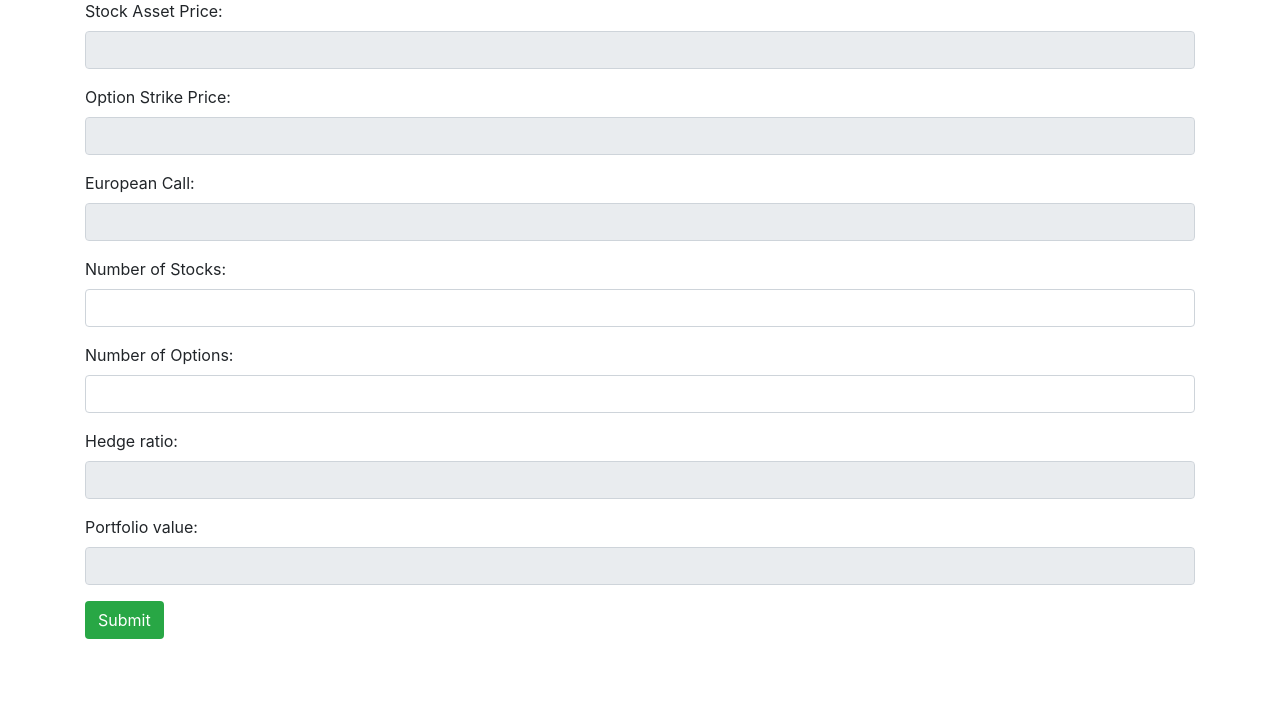
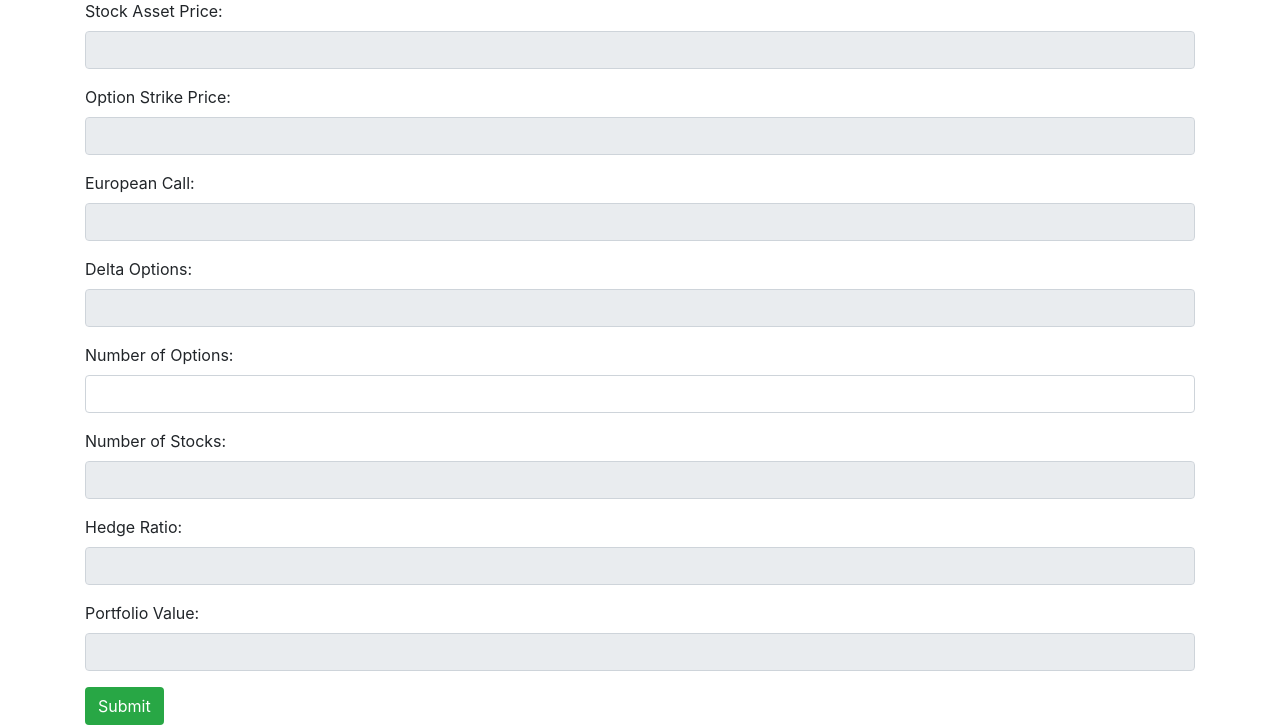
Before and after one commit to hieufaiz/cwtrading, a Django app: template covercall/templates/covercall/campaign.html in a window 1280 px wide. Shown: the part 89-814 px from the top of the page. Run offline with Django 3.2, Linux system fonts and the light colour scheme; the template is opened without the code that fills it, so the values that code supplies are empty; some libraries are stand-ins or nearby versions.

Commit message:
add delta options

```diff
--- a/covercall/templates/covercall/campaign.html
+++ b/covercall/templates/covercall/campaign.html
@@ -33,8 +33,8 @@
             </div>
 
             <div class="form-group">
-                <label for="assetprice">Number of Stocks:</label></br>
-                <input type="text" class="form-control" id="N">
+                <label for="assetprice">Delta Options:</label></br>
+                <input type="text" class="form-control" id="delta" value="{{ deltaOptions }}" readonly>
             </div>
 
             <div class="form-group">
@@ -43,12 +43,17 @@
             </div>
 
             <div class="form-group">
-                <label for="assetprice">Hedge ratio:</label></br>
+                <label for="assetprice">Number of Stocks:</label></br>
+                <input type="text" class="form-control" id="N"  readonly>
+            </div>
+
+            <div class="form-group">
+                <label for="assetprice">Hedge Ratio:</label></br>
                 <input type="text" class="form-control" id="h" readonly>
             </div>
 
             <div class="form-group">
-                <label for="assetprice">Portfolio value:</label></br>
+                <label for="assetprice">Portfolio Value:</label></br>
                 <input type="text" class="form-control" id="V" readonly>
             </div>
 
@@ -57,6 +62,7 @@
       </div>
       <script>
           function processcampain(){
+            document.getElementById("N").value = document.getElementById("M").value * document.getElementById("delta").value
             document.getElementById("h").value =  document.getElementById("N").value / document.getElementById("M").value;
             document.getElementById("V").value = document.getElementById("N").value * document.getElementById("S").value -
                 document.getElementById("M").value * document.getElementById("C").value;
--- a/covercall/views.py
+++ b/covercall/views.py
@@ -17,7 +17,7 @@ def call_option_price(S, K, t, r, sigma):
     d1 = [np.log(S / K) + (r + ((sigma**2) / 2)) * t] / (sigma * np.sqrt(t))
     d2 = d1 - sigma * np.sqrt(t)
     call_price = S * si.norm.cdf(d1, 0.0, 1.0) - K * np.exp(-r * t) *  si.norm.cdf(d2, 0.0, 1.0)
-    return call_price
+    return call_price, si.norm.cdf(d1, 0.0, 1.0)[0]
 
 def put_option_price(S, K, t, r, sigma):
     d1 = [np.log(S / K) + (r + ((sigma**2) / 2)) * t] / (sigma * np.sqrt(t))
@@ -37,12 +37,12 @@ def save_covercall(request):
             covercall.save()
             # call = mb.BS([ data.cleaned_data['assetPrice'], data.cleaned_data['strikePrice'],
             #     data.cleaned_data['rate'], data.cleaned_data['maturity'] ], data.cleaned_data['volatility']).callPrice
-            call = call_option_price( data.cleaned_data['assetPrice'], data.cleaned_data['strikePrice'],
+            call, deltaOptions = call_option_price( data.cleaned_data['assetPrice'], data.cleaned_data['strikePrice'],
                 data.cleaned_data['maturity'], data.cleaned_data['rate'], data.cleaned_data['volatility'])
             campaign = {'assetPrice': data.cleaned_data['assetPrice'],
                 'strikePrice':  data.cleaned_data['strikePrice'], 'call': call}
             return render(request, 'covercall/campaign.html', {'assetPrice': data.cleaned_data['assetPrice'],
-                'strikePrice':  data.cleaned_data['strikePrice'], 'call': call[0] } )
+                'strikePrice':  data.cleaned_data['strikePrice'], 'call': call[0], 'deltaOptions': deltaOptions } )
         else:
             return HttpResponse('Bad Request')
 
```
